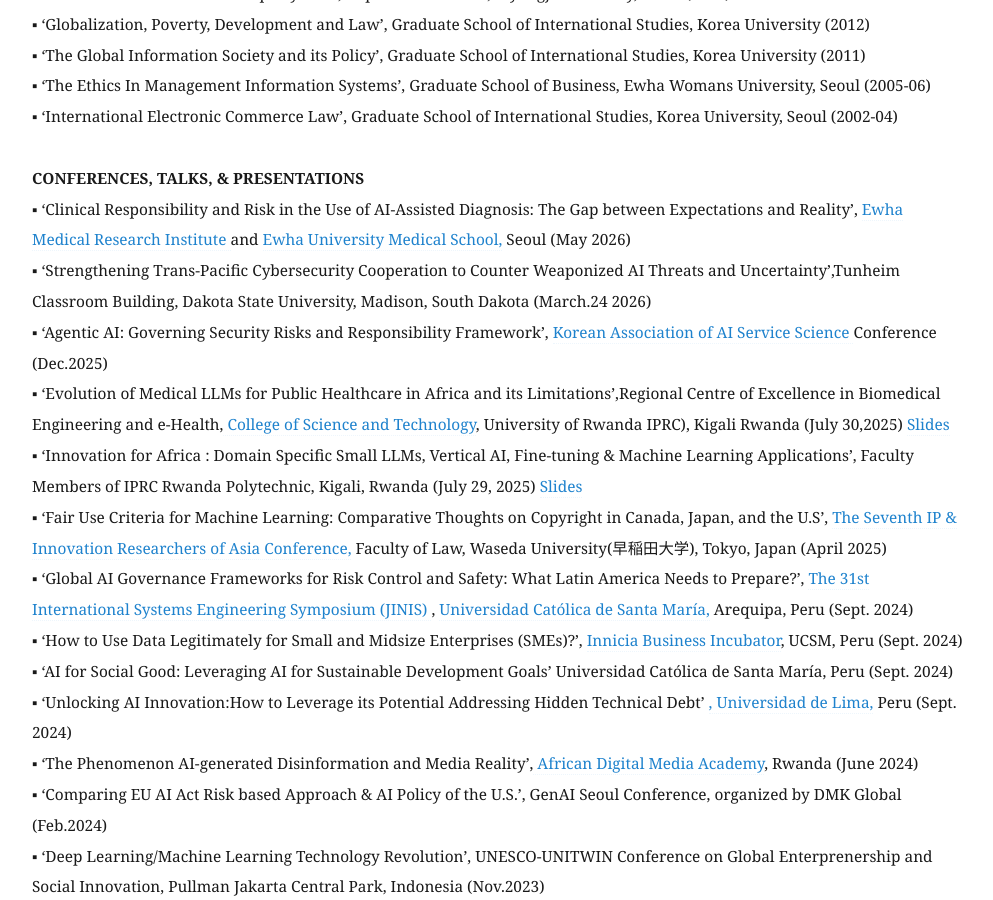
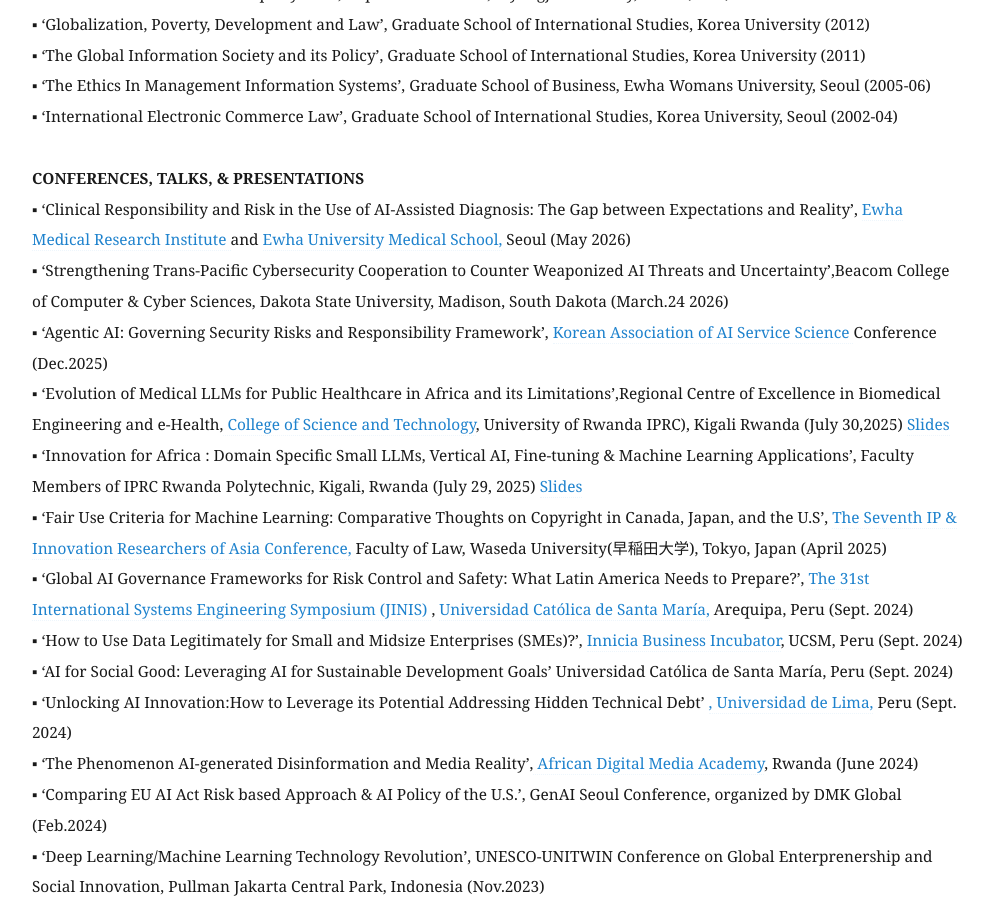
Before and after one commit to eunchangchoi/eunchangchoi.github.io, a Jekyll site: the page built from index.md, in a window 1280 px wide and 900 px high, scrolled down 5262 px. Shown: the whole window, without its empty margins (68-1061 px from the left). Built offline with Jekyll 4.4.1, drawn with Linux system fonts in a browser that asks for light colours.

Commit message:
Update index.md

```diff
--- a/index.md
+++ b/index.md
@@ -108,7 +108,7 @@
     <br>
  <strong> CONFERENCES, TALKS, & PRESENTATIONS </strong> <br>
 ▪ ‘Clinical Responsibility and Risk in the Use of AI-Assisted Diagnosis: The Gap between Expectations and Reality’, <a href="https://research.ewhamed.ac.kr/"> Ewha Medical Research Institute </a>and <a href="https://ewhamed.ac.kr/ewhamedeng/index.do"> Ewha University Medical School,</a> Seoul (May 2026) <br>
-▪ ‘Strengthening Trans-Pacific Cybersecurity Cooperation to Counter Weaponized AI Threats and Uncertainty’,Tunheim Classroom Building, Dakota State University, Madison, South Dakota (March.24 2026) <br>
+▪ ‘Strengthening Trans-Pacific Cybersecurity Cooperation to Counter Weaponized AI Threats and Uncertainty’,Beacom College of Computer & Cyber Sciences, Dakota State University, Madison, South Dakota (March.24 2026) <br>
 ▪ ‘Agentic AI: Governing Security Risks and Responsibility Framework’, <a href="https://www.kaiss.or.kr/index">Korean Association of AI Service Science </a> Conference (Dec.2025) <br>
 ▪ ‘Evolution of Medical LLMs for Public Healthcare in Africa and its Limitations’,Regional Centre of Excellence in Biomedical Engineering and e-Health,<a href="https://cst.ur.ac.rw/">  College of Science and Technology</a>, University of Rwanda IPRC), Kigali Rwanda (July 30,2025) <a href="https://github.com/eunchangchoi/eunchangchoi.github.io/blob/master/Evolution%20of%20Medical%20LLMs%20for%20Public%20Healthcare%20in%20Africa%20and%20its%20Limitations%20CBEB%20Univ%20of%20Rwanda%20(July%202025%20Choi).pdf"> Slides</a> <br>
 ▪ ‘Innovation for Africa : Domain Specific Small LLMs, Vertical AI, Fine-tuning & Machine Learning Applications’, Faculty Members of IPRC Rwanda Polytechnic, Kigali, Rwanda (July 29, 2025) <a href="https://github.com/eunchangchoi/eunchangchoi.github.io/blob/master/Domain%20Specific%20Vertical%20Small%20LLMs%2C%20Fine-tuning%20%26%20ML%20Applications%20(IPRC%20Rwanda%20Polytechnic%202025%20July)Choi%20git.pdf"> Slides</a> <br>
```
